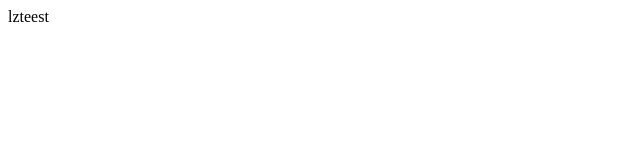
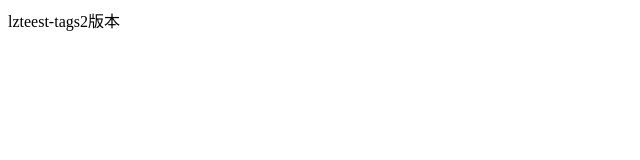
Before and after one commit to lizhantong/vue-template-test, a website: page index.html in a window 1280 px wide. Shown: the whole page, without its empty margins (0-640 px from the left). Drawn offline with Linux system fonts and the light colour scheme.

Commit message:
第二次提交

```diff
--- a/index.html
+++ b/index.html
@@ -9,7 +9,7 @@
 </head>
 
 <body>
-    lzteest
+    lzteest-tags2版本
 </body>
 
 </html>
```
